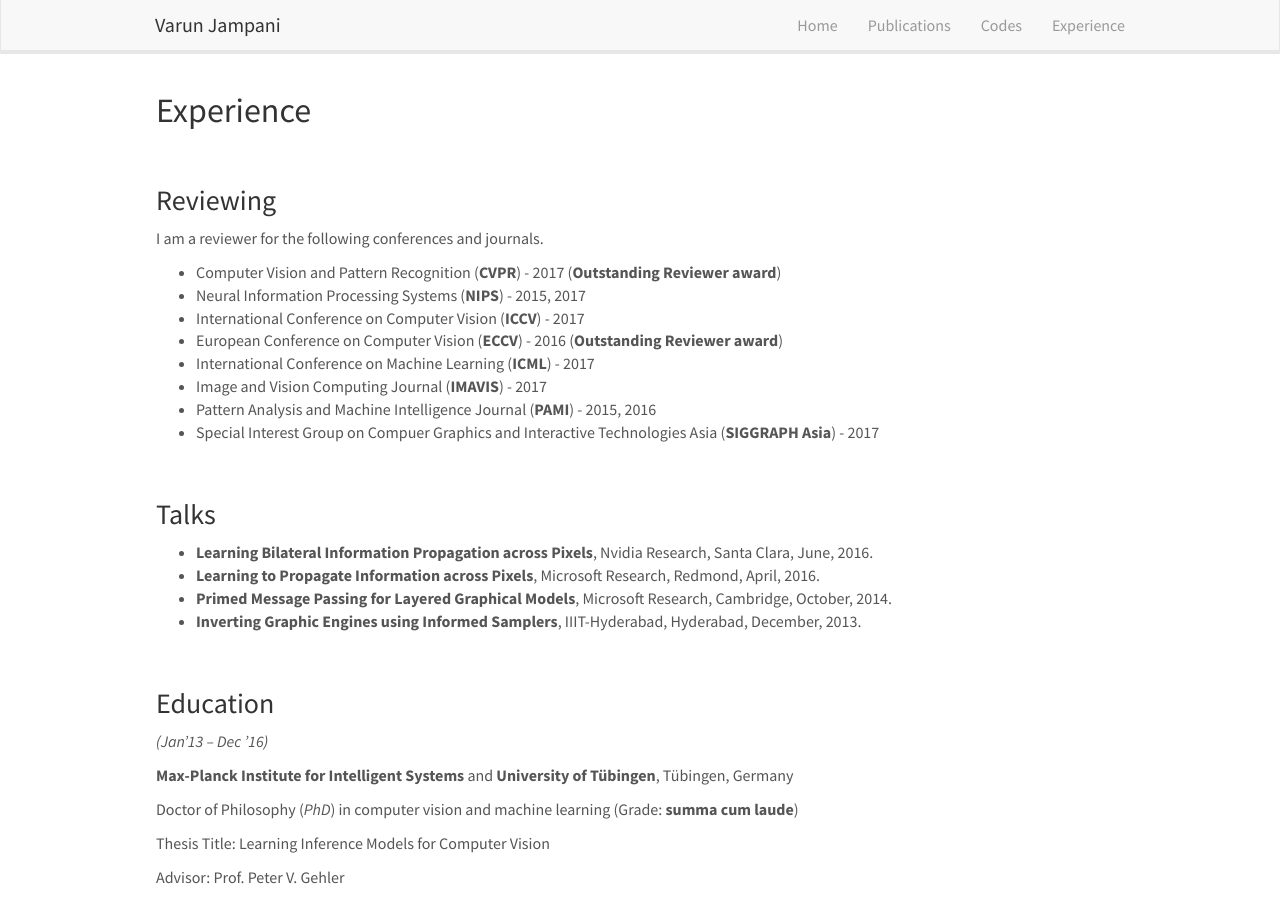
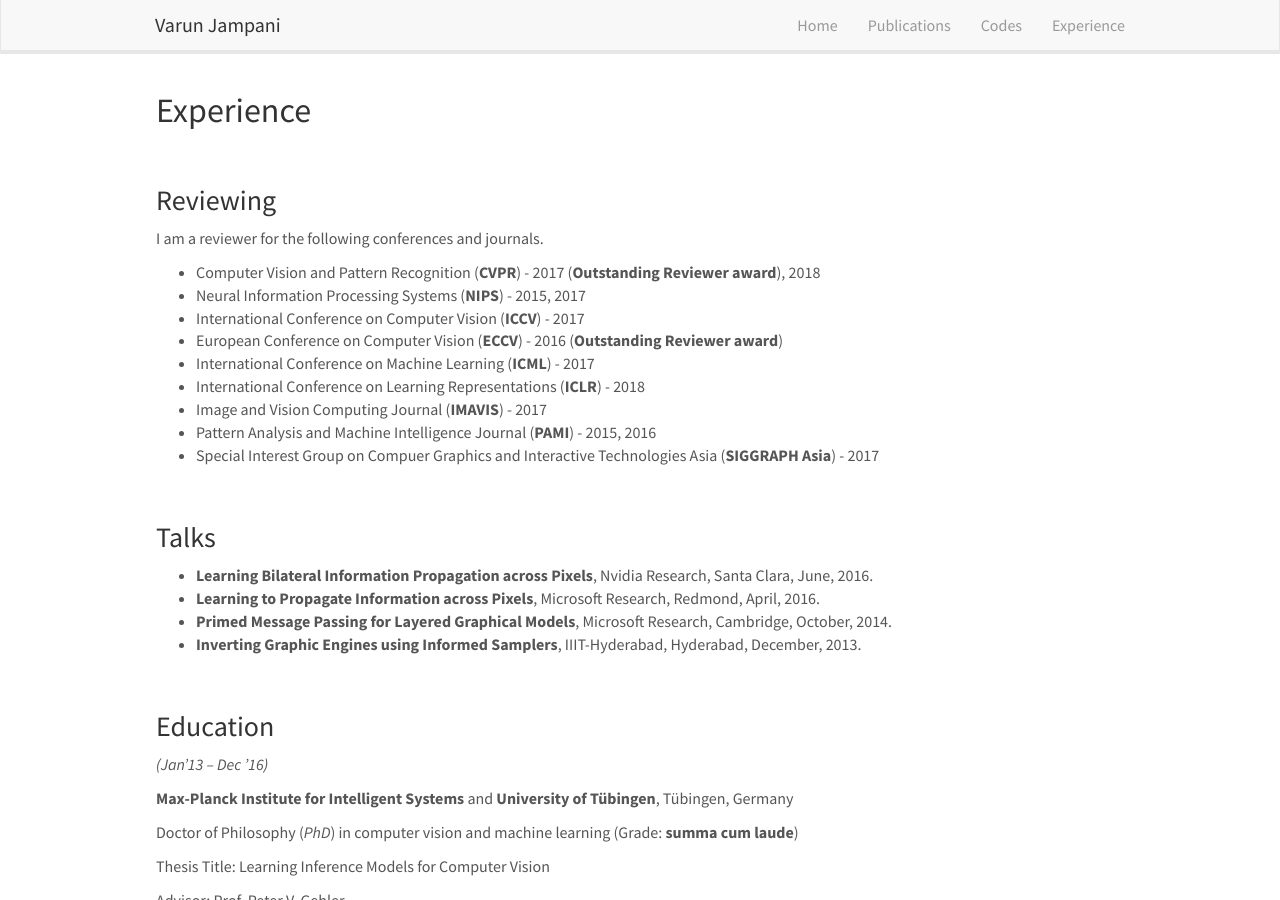
Before and after one commit to varunjampani/varunjampani.github.io, a Jekyll site: the page built from _pages/experience.md, in a window 1280 px wide and 900 px high. Built offline with Jekyll 4.4.1, drawn with Linux system fonts in a browser that asks for light colours; nearby versions of some CDN libraries.

Commit message:
update in reviewing

```diff
--- a/_pages/experience.md
+++ b/_pages/experience.md
@@ -14,11 +14,12 @@ permalink: /experience
 I am a reviewer for the following conferences and journals.
 <ul>
 
-<li>Computer Vision and Pattern Recognition (<strong>CVPR</strong>) - 2017 (<strong>Outstanding Reviewer award</strong>)</li>
+<li>Computer Vision and Pattern Recognition (<strong>CVPR</strong>) - 2017 (<strong>Outstanding Reviewer award</strong>), 2018</li>
 <li>Neural Information Processing Systems (<strong>NIPS</strong>) - 2015, 2017</li>
 <li>International Conference on Computer Vision (<strong>ICCV</strong>) - 2017</li>
 <li>European Conference on Computer Vision (<strong>ECCV</strong>) - 2016 (<strong>Outstanding Reviewer award</strong>)</li>
 <li>International Conference on Machine Learning (<strong>ICML</strong>) - 2017</li>
+<li>International Conference on Learning Representations (<strong>ICLR</strong>) - 2018</li>
 <li>Image and Vision Computing Journal (<strong>IMAVIS</strong>) - 2017</li>
 <li>Pattern Analysis and Machine Intelligence Journal (<strong>PAMI</strong>) - 2015, 2016</li>
 <li>Special Interest Group on Compuer Graphics and Interactive Technologies Asia (<strong>SIGGRAPH Asia</strong>) - 2017</li>
```
